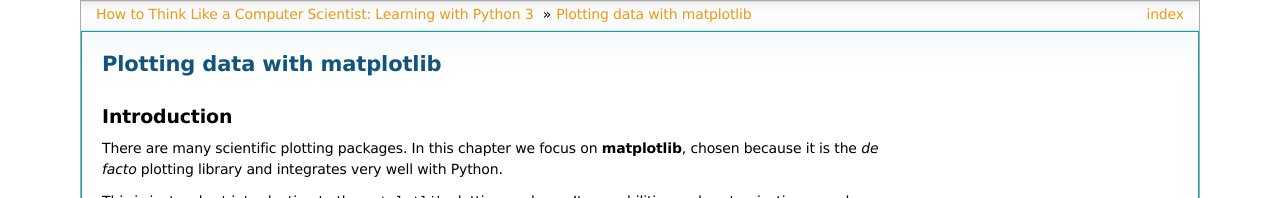
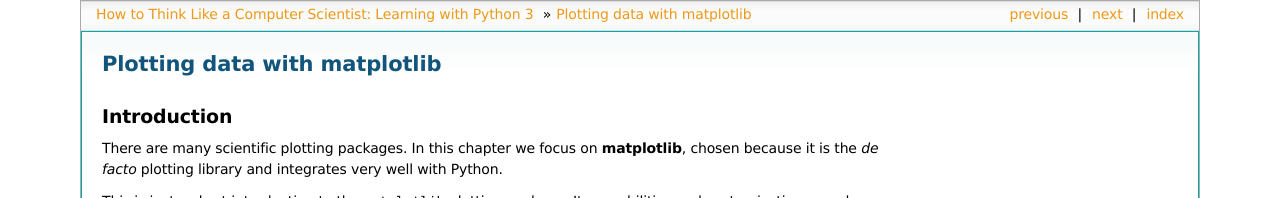
Before and after one commit to HowToThink/HowToThink, a Sphinx documentation site: the page built from source/PvL_H.rst, in a window 1280 px wide and 900 px high. Shown: the top 198 px of the window. Built offline with Sphinx 7.4.7, drawn with Linux system fonts in a browser that asks for light colours; formulas are drawn with MathJax 3.

```diff
--- a/source/PvL_E.rst
+++ b/source/PvL_E.rst
@@ -108,7 +108,7 @@ If the ``try`` block can fail if various way, you can handle different
 exceptions in the same ``try`` clause:
 
     .. sourcecode:: python3
-        :lineos:
+        :linenos:
 
         try:
             with open(filename) as infile:
--- a/source/PvL_F.rst
+++ b/source/PvL_F.rst
@@ -25,7 +25,7 @@ y     t     n
 Since the model predicts a parabola, we want to fit the data to this model to see how good it works. It might be a bit confusing, but :math:`h` is our x axis, and :math:`t` is the y axis.
 
 We use the ``symfit`` package to do our fitting. You can find the installation instructions `here
-<http://symfit.readthedocs.org/en/latest/installation.html>`_.
+<http://symfit.readthedocs.org/en/latest/installation.html>`__.
 
 To fit the data to the model we run the following code:
 
@@ -162,6 +162,6 @@ More on symfit
 
 There are a lot more features in ``symfit`` to help you on your quest to fitting
 the universe. You can find the tutorial `here
-<http://symfit.readthedocs.org/en/latest/tutorial.html>`_.
+<http://symfit.readthedocs.org/en/latest/tutorial.html>`__.
 
 It is recommended you read this as well before starting to fit your own data.
--- a/source/PvL_H.rst
+++ b/source/PvL_H.rst
@@ -140,7 +140,7 @@ that define the plotting style:
 
 The style strings, one per *x*--*y* pair, specify color and shape: 'rx' stands
 for red crosses, and 'b-.' stands for blue dash-point line. Check the
-`documentation <http://matplotlib.org/api/pyplot_api.html#matplotlib.pyplot.plot>`_
+`documentation <http://matplotlib.org/api/pyplot_api.html#matplotlib.pyplot.plot>`__
 of ``pyplot.plot`` for the list of colors and shapes.
 
 Finally, ``plt.plot`` can also, conveniently, take numpy arrays as its arguments.
@@ -152,7 +152,7 @@ More plots
 While ``plt.plot`` can satisfy basic plotting needs, ``matplotlib``
 provides many more plotting functions. Below we try out the ``plt.bar``
 function, for plotting bar charts. The full list of plotting functions can be found
-in the the ``matplotlib.pyplot`` `documentation <http://matplotlib.org/api/pyplot_api.html>`_.
+in the the ``matplotlib.pyplot`` `documentation <http://matplotlib.org/api/pyplot_api.html>`__.
 
 Bar charts can be plotted using ``plt.bar``, in a similar fashion to ``plt.plot``:
 
@@ -253,7 +253,7 @@ calling ``plt.savefig``:
 
     ..  note::
         When saving a plot, you'll want to choose a `vector format
-        <https://en.wikipedia.org/wiki/Vector_graphics>`_
+        <https://en.wikipedia.org/wiki/Vector_graphics>`__
         (either pdf, ps, eps, or svg). These are resolution-independent
         formats and will yield the best quality, even if printed at very
         large sizes. Saving as png should be avoided, and saving as jpg
--- a/source/conf.py
+++ b/source/conf.py
@@ -22,7 +22,7 @@ import sys, os
 
 # Add any Sphinx extension module names here, as strings. They can be extensions
 # coming with Sphinx (named 'sphinx.ext.*') or your custom ones.
-extensions = ['sphinx.ext.pngmath']
+extensions = ['sphinx.ext.imgmath']
 
 # Add any paths that contain templates here, relative to this directory.
 templates_path = ['_templates']
--- a/source/index.rst
+++ b/source/index.rst
@@ -55,6 +55,7 @@ illustrated by Dario Mitchell
     PvL_E.rst
     PvL_F.rst
     PvL_G.rst
+    PvL_H.rst
 
 .. toctree::
     :maxdepth: 1
```
